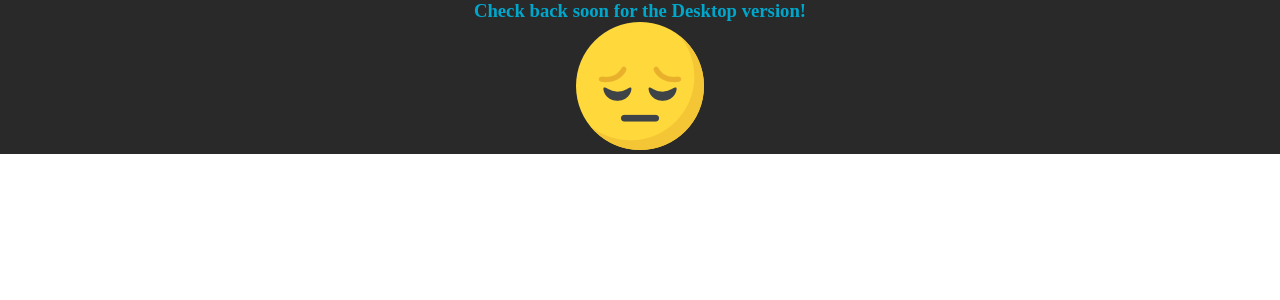
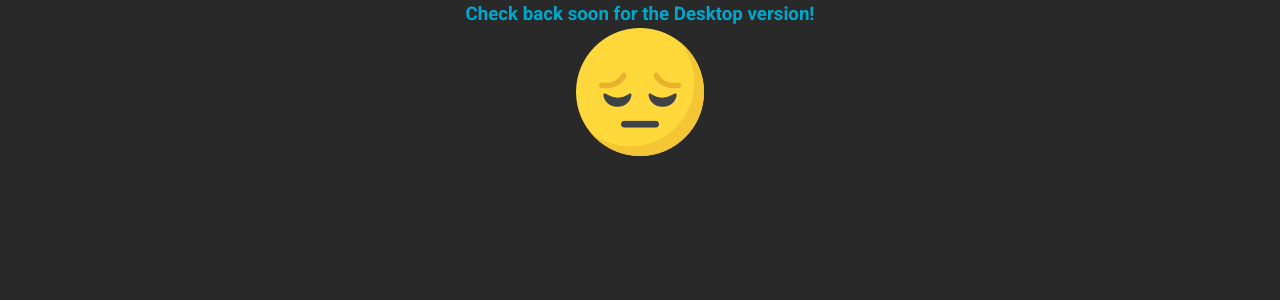
Before and after one commit to Miguel22247/MatchGame, a Vue app: page / in a window 1280 px wide. Shown: the top 300 px of the page. Built offline with nearby package versions, Linux system fonts and the light colour scheme; what vue-google-oauth2 would draw is missing.

Commit message:
back to default

```diff
--- a/src/App.vue
+++ b/src/App.vue
@@ -1,9 +1,18 @@
 <template>
-    <div id="app">
-        <transition :name="transitionName">
-            <router-view></router-view>
-        </transition>
-    </div>
+  <v-app>
+    <v-main>
+      <router-view/>
+    </v-main>
+  </v-app>
 </template>
+
 <script>
+
+export default {
+  name: 'App',
+
+  data: () => ({
+    //
+  }),
+};
 </script>
```
